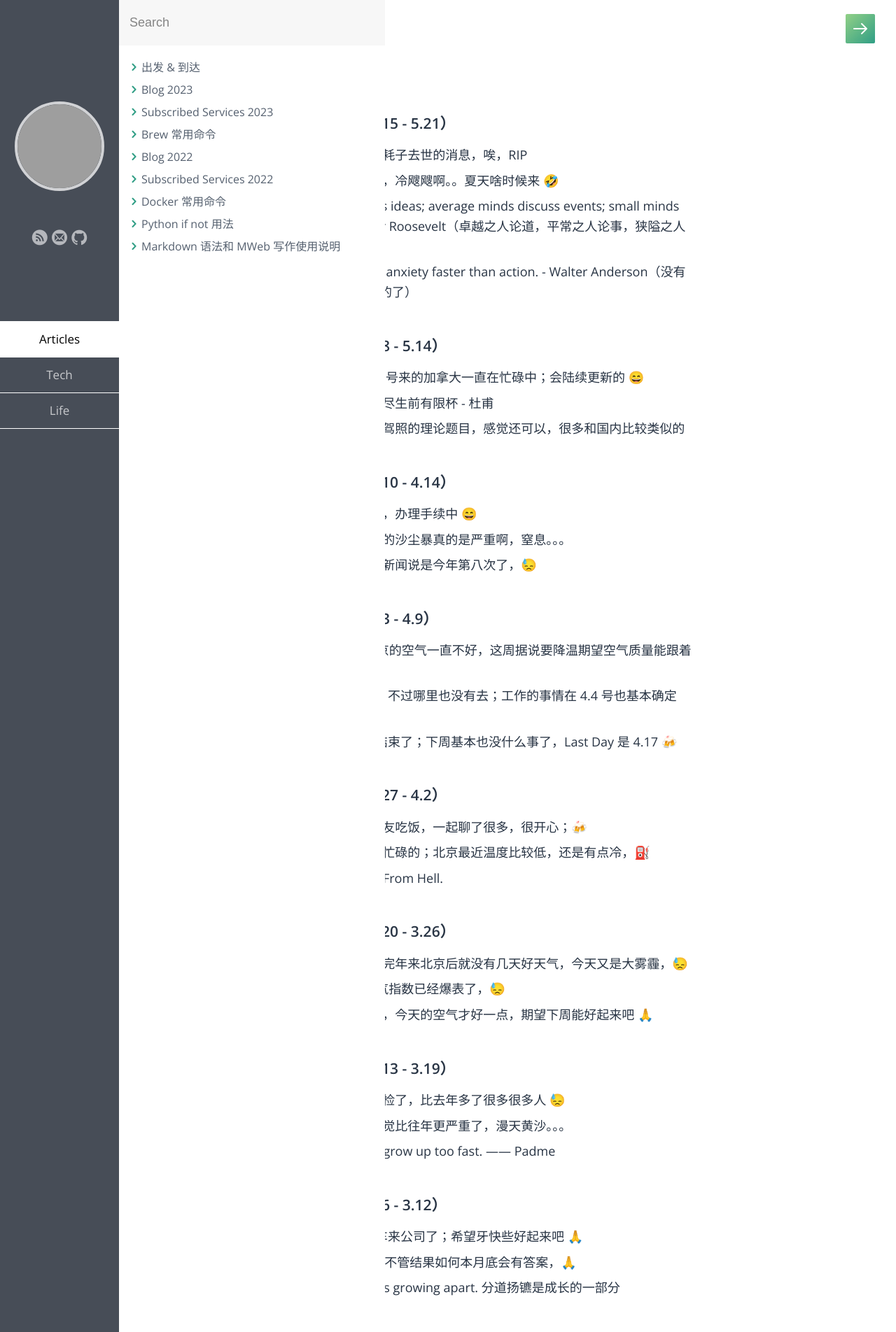
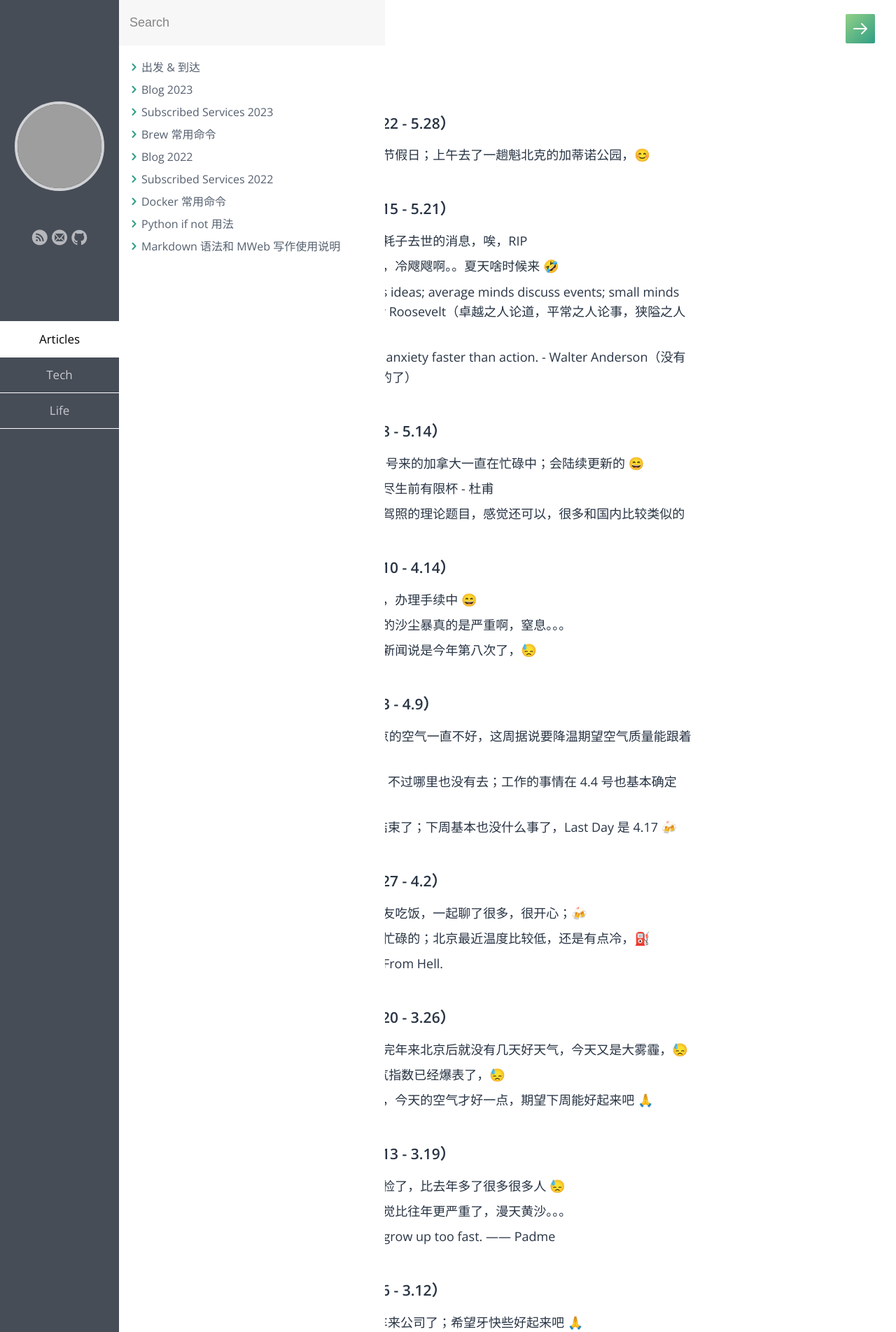
Before and after one commit to samxupeiran/samxupeiran.github.io, a Jekyll site: the page built from _posts/life/2023-01-03-my-blog.md, in a window 1280 px wide. Shown: the top 1904 px of the page at 70% size. Built offline with Jekyll 4.4.1, drawn with Linux system fonts in a browser that asks for light colours; some web fonts are replaced; grey boxes are pictures that could not be loaded.

Commit message:
feat: add weekly blog 5.22

```diff
--- a/_posts/life/2023-01-03-my-blog.md
+++ b/_posts/life/2023-01-03-my-blog.md
@@ -5,6 +5,9 @@ category: Life
 tags: Blog
 ---
 
+
+- ### 2023 年 5 月 第 4 周（5.22 - 5.28）
+     - 5.22 今天是加拿大的法定节假日；上午去了一趟魁北克的加蒂诺公园，😊
 
 - ### 2023 年 5 月 第 3 周（5.15 - 5.21）
      - 5.15 今天上午看到左耳朵耗子去世的消息，唉，RIP
```
